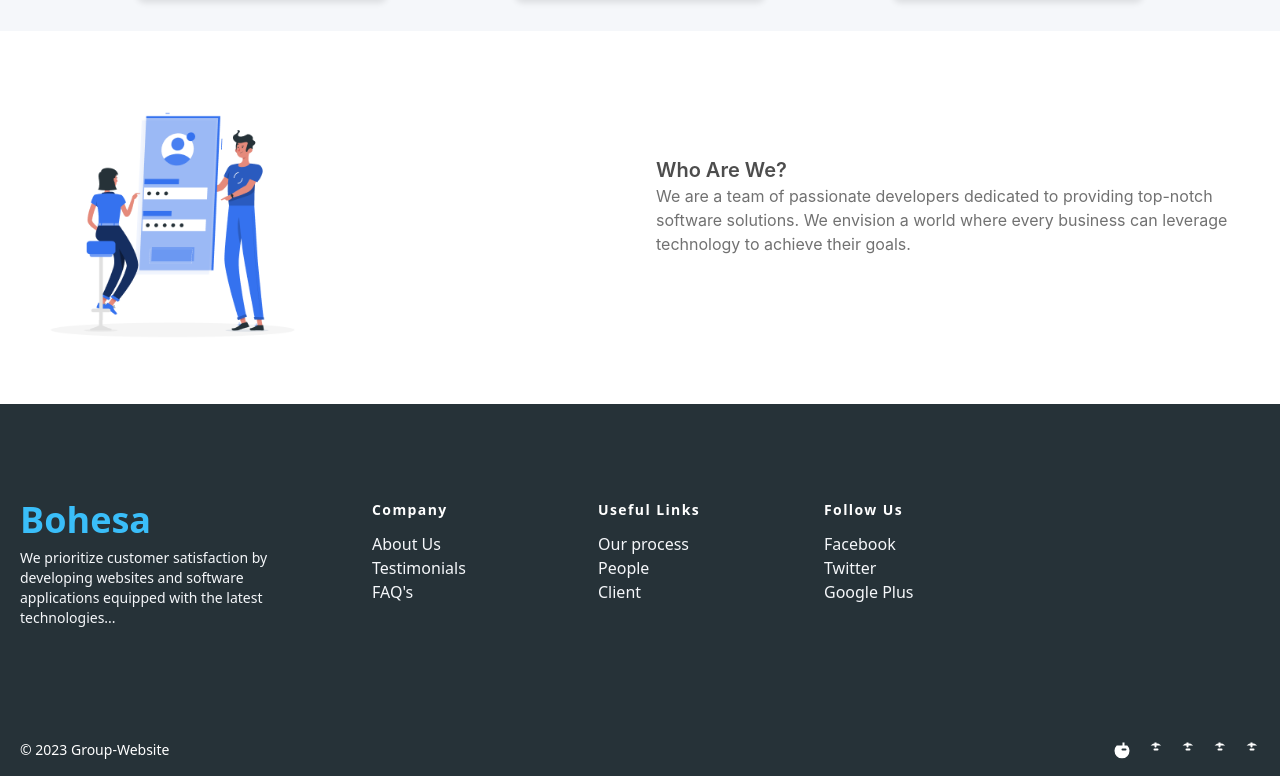
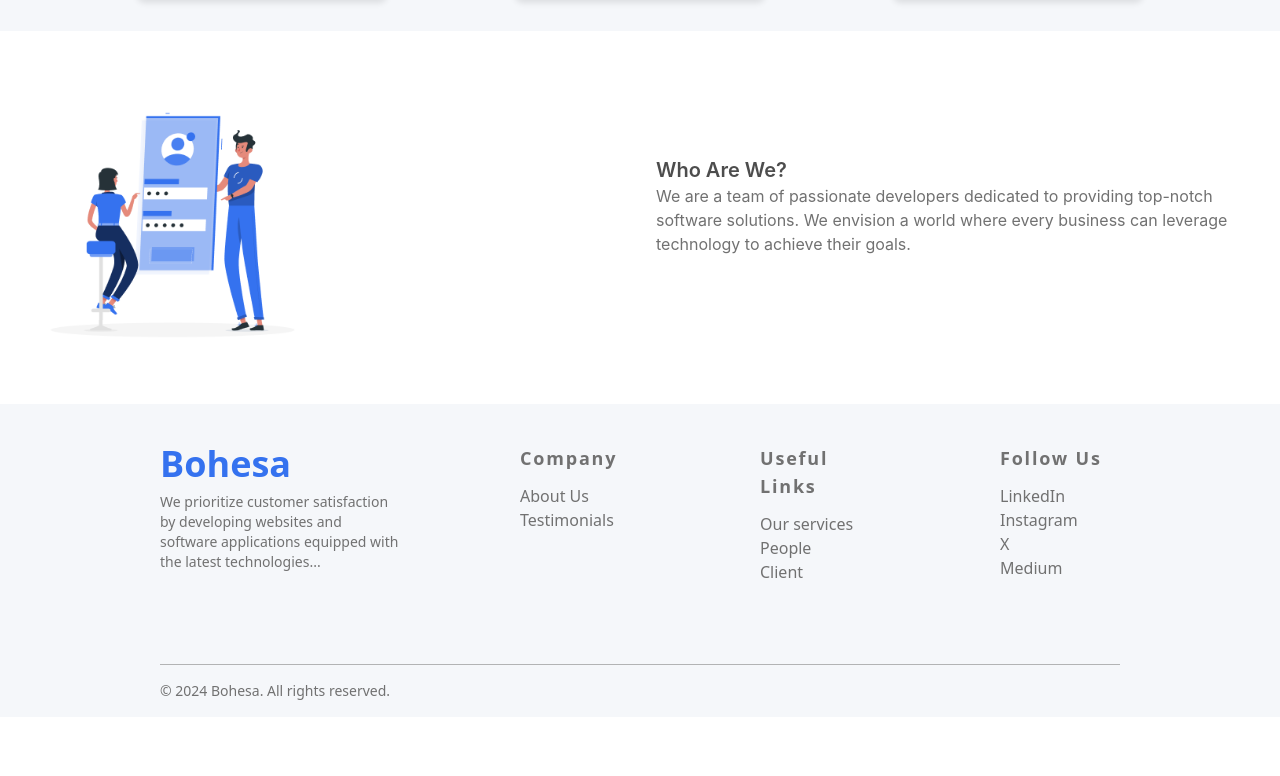
Before and after one commit to haro3535/Group-Website, a React (Create React App) app in the folder frontend/: page / in a window 1280 px wide. Shown: the part 2067-2843 px from the top of the page. After the commit the page ends 2784 px from the top, so only its background shows below. Built offline with nearby package versions, Linux system fonts and the light colour scheme.

Commit message:
Update Footer.js

```diff
--- a/frontend/src/Footer.js
+++ b/frontend/src/Footer.js
@@ -28,91 +28,100 @@ const Footer = () => {
   };
 
   return (
-    <footer className="bg-custom-gray-dark body-font">
-      <div className="container mx-auto py-24 px-5 flex md:items-center lg:items-start md:flex-row md:flex-nowrap flex-wrap flex-col">
-        <div className="w-64 flex-shrink-0 mx-auto text-center md:text-left">
-          <a href='/' className="text-4xl font-bold font-inter text-blue-third">
+    <footer className="bg-bcg-light-gray body-font flex flex-col items-center">
+      <div className="w-3/4 grid lg:grid-cols-4 grid-cols-1 py-10 space-y-5 lg:space-y-0">
+        <div className="w-full mb-5">
+          <a href='/' className="text-4xl font-bold font-inter text-blue-second">
             Bohesa
           </a>
-          <p className="mt-2 text-sm text-bcg-light-gray">
+          <p className="mt-2 text-sm text-light-gray">
             We prioritize customer satisfaction by developing websites and software applications equipped with the latest technologies...
           </p>
         </div>
-        <div className="flex-grow flex flex-wrap md:pl-20 -mb-10 md:mt-0 mt-10 md:text-left text-center">
-          <div className="lg:w-1/4 md:w-1/2 w-full px-4">
-            <h2 className="title-font font-bold text-white tracking-widest text-sm mb-3">Company</h2>
-            <nav className="list-none mb-10">
+        <div className="w-full flex justify-end">
+          <div className='lg:w-1/2 w-full'>
+            <h2 className="title-font font-bold text-light-gray tracking-widest text-lg mb-3">Company</h2>
+            <div className="list-none mb-10">
               <li>
-              <button onClick={() => handleScrollToSection('aboutPart')} className="text-bcg-light-gray hover:text-blue-third">About Us</button>
+              <button onClick={() => handleScrollToSection('aboutPart')} className="text-light-gray hover:text-blue-third">About Us</button>
               </li>
               <li>
-                <a href='/' className="text-bcg-light-gray hover:text-blue-third">Testimonials</a>
+                <a href='/' className="text-light-gray hover:text-blue-third">Testimonials</a>
               </li>
               <li>
-                <a className="text-bcg-light-gray hover:text-blue-third">FAQ's</a>
+                {/*<a className="text-light-gray hover:text-blue-third">FAQ's</a> */}
               </li>
-            </nav>
+            </div>
           </div>
-          <div className="lg:w-1/4 md:w-1/2 w-full px-4">
-            <h2 className="title-font font-bold text-white tracking-widest text-sm mb-3">Useful Links</h2>
-            <nav className="list-none mb-10">
+        </div>
+        <div className="w-full flex justify-end">
+          <div className='lg:w-1/2 w-full'>
+            <h2 className="title-font font-bold text-light-gray tracking-widest text-lg mb-3">Useful Links</h2>
+            <div className="list-none mb-10">
               <li>
-                <a className="text-bcg-light-gray hover:text-blue-third">Our process</a>
+                <a className="text-light-gray hover:text-blue-third">Our services</a>
               </li>
               <li>
-                <button onClick={() => handleScrollToSection('peoplePart')} className="text-bcg-light-gray hover:text-blue-third">People</button>
+                <button onClick={() => handleScrollToSection('peoplePart')} className="text-light-gray hover:text-blue-third">People</button>
               </li>
               <li>
-                <a className="text-bcg-light-gray hover:text-blue-third">Client</a>
+                <a className="text-light-gray hover:text-blue-third">Client</a>
               </li>
-            </nav>
+            </div>
           </div>
-          <div className="lg:w-1/4 md:w-1/2 w-full px-4">
-            <h2 className="title-font font-bold text-white tracking-widest text-sm mb-3">Follow Us</h2>
-            <nav className="list-none mb-10">
+        </div>
+        <div className="w-full flex justify-end">
+          <div className='lg:w-1/2 w-full'>
+            <h2 className="title-font font-bold text-light-gray tracking-widest text-lg mb-3">Follow Us</h2>
+            <div className="list-none mb-10">
               <li>
-                <a className="text-bcg-light-gray hover:text-blue-third">Facebook</a>
+                <a className="text-light-gray hover:text-blue-third">LinkedIn</a>
               </li>
               <li>
-                <a className="text-bcg-light-gray hover:text-blue-third">Twitter</a>
+                <a className="text-light-gray hover:text-blue-third">Instagram</a>
               </li>
               <li>
-                <a className="text-bcg-light-gray hover:text-blue-third">Google Plus</a>
+                <a className="text-light-gray hover:text-blue-third">X</a>
               </li>
-            </nav>
+              <li>
+                <a className="text-light-gray hover:text-blue-third">Medium</a>
+              </li>
+            </div>
           </div>
         </div>
       </div>
-      <div className="bg-custom-gray-dark">
-        <div className="container mx-auto py-4 px-5 flex flex-wrap flex-col sm:flex-row">
-          <p className="text-white text-sm text-center sm:text-left">© 2023 Group-Website</p>
+      <div className="w-3/4 bg-bcg-light-gray border-t-[1px] border-light-gray border-opacity-50">
+        <div className="w-full py-4 flex flex-wrap flex-col sm:flex-row">
+          <p className="text-light-gray font-inter  text-sm text-center sm:text-left">© 2024 Bohesa. All rights reserved.</p>
+          {/*
           <span className="inline-flex sm:ml-auto sm:mt-0 mt-2 justify-center sm:justify-start">
-            <a className="text-white">
+            <a className="text-light-gray">
               <svg fill="currentColor" strokeLinecap="round" strokeLinejoin="round" strokeWidth="2" className="w-5 h-5" viewBox="0 0 24 24">
                 <path d="M18.36 6.64a9 9 0 11-12.72 0M15 3v4.8a1.2 1.2 0 01-2.4 0V3m3.6 7.2h-3.6a1.2 1.2 0 000 2.4h3.6a1.2 1.2 0 000-2.4z"></path>
               </svg>
             </a>
-            <a className="ml-3 text-white">
+            <a className="ml-3 text-light-gray">
               <svg fill="currentColor" strokeLinecap="round" strokeLinejoin="round" strokeWidth="2" className="w-5 h-5" viewBox="0 0 24 24">
                 <path d="M7.88 6.64a9 9 0 0112.72 0M15 3v4.8a1.2 1.2 0 01-2.4 0V3m3.6 7.2h-3.6a1.2 1.2 0 000 2.4h3.6a1.2 1.2 0 000-2.4z"></path>
               </svg>
             </a>
-            <a className="ml-3 text-white">
+            <a className="ml-3 text-light-gray">
               <svg fill="currentColor" strokeLinecap="round" strokeLinejoin="round" strokeWidth="2" className="w-5 h-5" viewBox="0 0 24 24">
                 <path d="M7.88 6.64a9 9 0 0112.72 0M15 3v4.8a1.2 1.2 0 01-2.4 0V3m3.6 7.2h-3.6a1.2 1.2 0 000 2.4h3.6a1.2 1.2 0 000-2.4z"></path>
               </svg>
             </a>
-            <a className="ml-3 text-white">
+            <a className="ml-3 text-light-gray">
               <svg fill="currentColor" strokeLinecap="round" strokeLinejoin="round" strokeWidth="2" className="w-5 h-5" viewBox="0 0 24 24">
                 <path d="M7.88 6.64a9 9 0 0112.72 0M15 3v4.8a1.2 1.2 0 01-2.4 0V3m3.6 7.2h-3.6a1.2 1.2 0 000 2.4h3.6a1.2 1.2 0 000-2.4z"></path>
               </svg>
             </a>
-            <a className="ml-3 text-white">
+            <a className="ml-3 text-light-gray">
               <svg fill="currentColor" strokeLinecap="round" strokeLinejoin="round" strokeWidth="2" className="w-5 h-5" viewBox="0 0 24 24">
                 <path d="M7.88 6.64a9 9 0 0112.72 0M15 3v4.8a1.2 1.2 0 01-2.4 0V3m3.6 7.2h-3.6a1.2 1.2 0 000 2.4h3.6a1.2 1.2 0 000-2.4z"></path>
               </svg>
             </a>
           </span>
+           */ }
         </div>
       </div>
     </footer>
```
